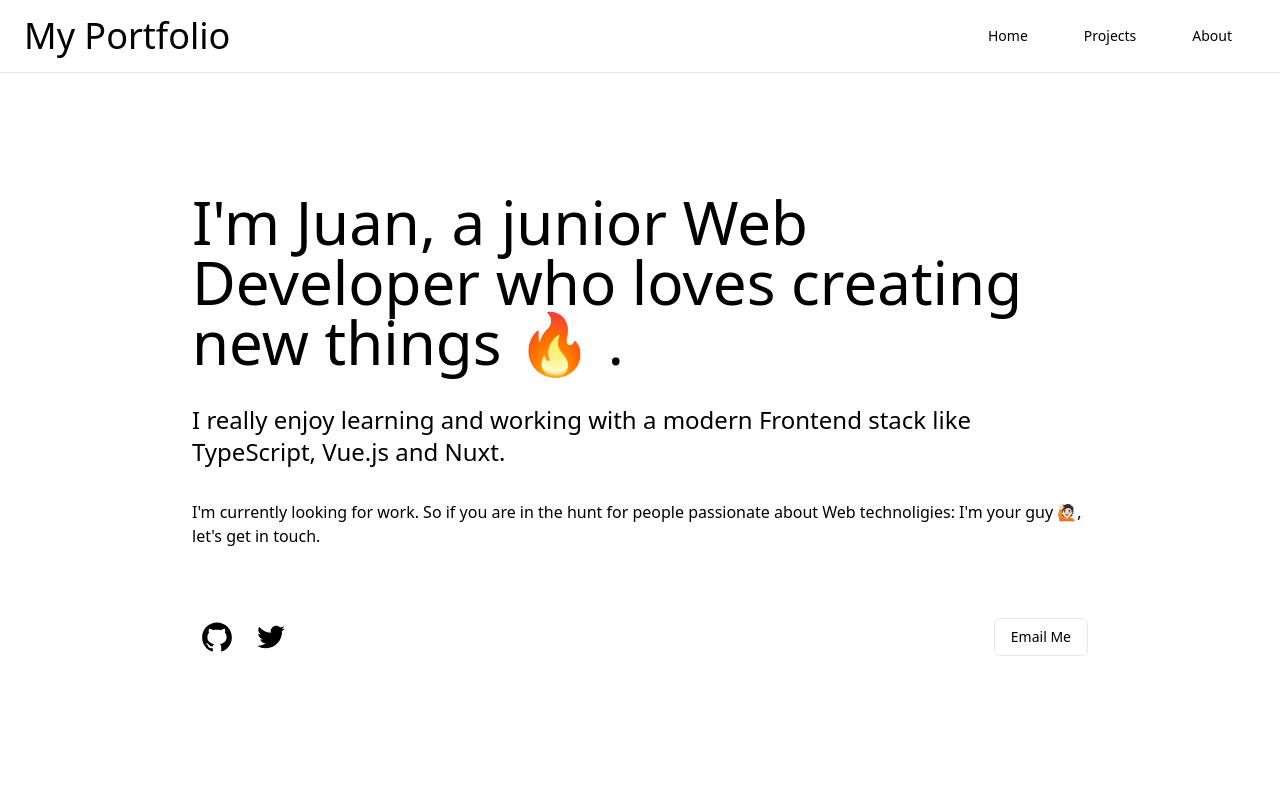
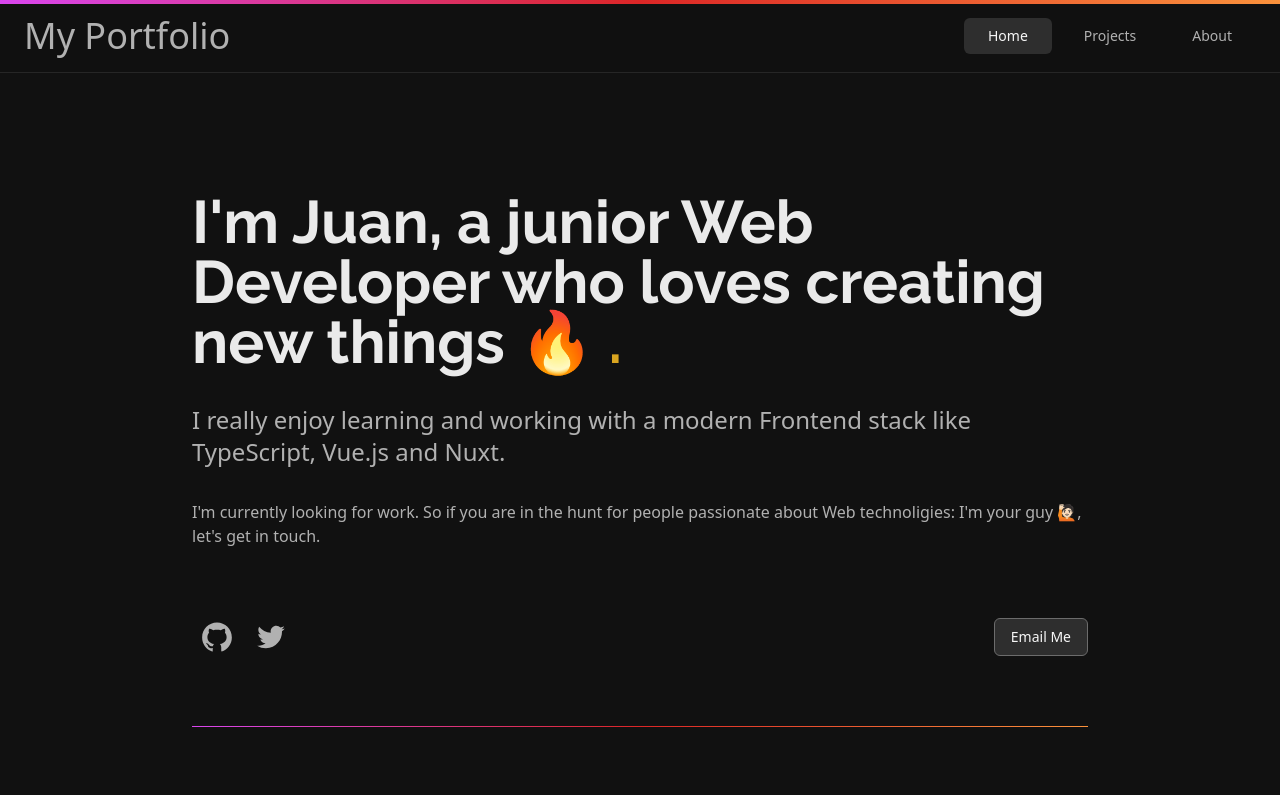
Before and after one commit to juanwmedia/NuxtPortfolioYT, a Nuxt app: page / in a window 1280 px wide. Shown: the top 795 px of the page. Built offline with nearby package versions, Linux system fonts and the light colour scheme.

Commit message:
feat: add Tailwind extra config

```diff
--- a/assets/css/tailwind.css
+++ b/assets/css/tailwind.css
@@ -1,3 +1,32 @@
+@import url('https://fonts.googleapis.com/css2?family=Raleway:wght@400;700&family=Roboto:wght@400;700&display=swap');
+
 @tailwind base;
 @tailwind components;
 @tailwind utilities;
+
+h1, h2, h3, h4, h5, h6 {
+    font-family: Raleway, sans-serif;
+    font-weight: bold;
+}
+
+.page-enter-active,
+.page-leave-active {
+    transition: opacity 0.2s ease;
+}
+
+.page-enter-active {
+    transition-delay: 0.2s;
+}
+
+.page-enter-from,
+.page-leave-to {
+    opacity: 0;
+}
+
+body {
+    @apply relative flex flex-col items-center w-full bg-background text-p_text selection:bg-selectionBack;
+}
+
+div > .router-link-active {
+    @apply pt-2 pb-2 rounded-md bg-btn_back text-btn_text;
+}
--- a/tailwind.config.js
+++ b/tailwind.config.js
@@ -4,4 +4,36 @@ module.exports = {
     "components/**/*.{vue,js}",
     "pages/**/*.vue",
   ],
+  theme: {
+    extend: {
+      backgroundImage: {
+        topbar:
+          "linear-gradient(to right, rgb(217, 70, 239), rgb(220, 38, 38), rgb(251, 146, 60))",
+      },
+      colors: {
+        p_text: "#b1b1b1",
+        head_text: "#eaeaea",
+        navbar_back: "rgba(17, 17, 17, 0.8)",
+        item_back: "#161616",
+        item_hover_back: "#1d1d1d",
+        action_back: "#242424",
+        action_border: "#363636",
+        border_sm: "rgba(54, 54, 54, 0.6)",
+        action_text: "#d9d9d9",
+        btn_back: "#2e2e2e",
+        btn_text: "#f6f6f6",
+        link_text_hover: "goldenrod",
+        link_border_hover: "rgb(99,102,241, 0.4)",
+        link_border: "#6c6c6c",
+        link: "#d9d9d9",
+        background: "#111111",
+        selectionBack: "rgba(40,41,96)",
+      },
+      fontFamily: {
+        logo: "Raleway",
+        heading: "Raleway",
+        copy: "Roboto",
+      },
+    },
+  },
 };
```
